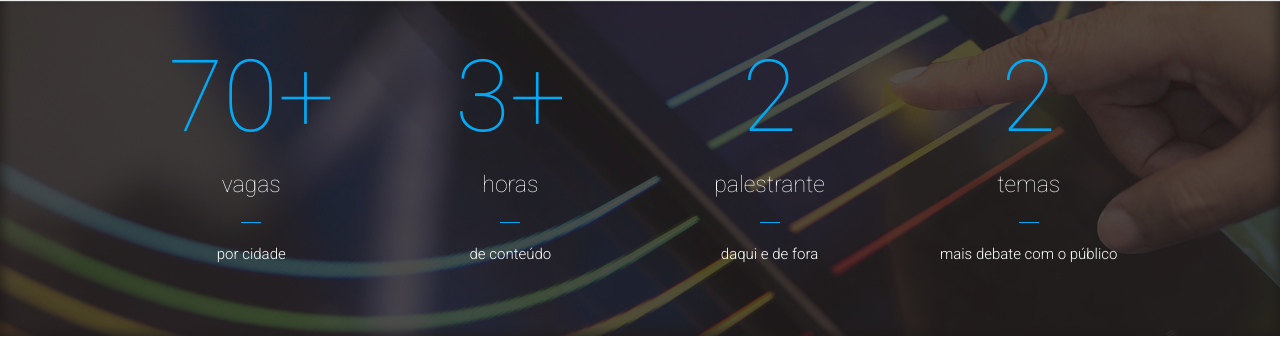
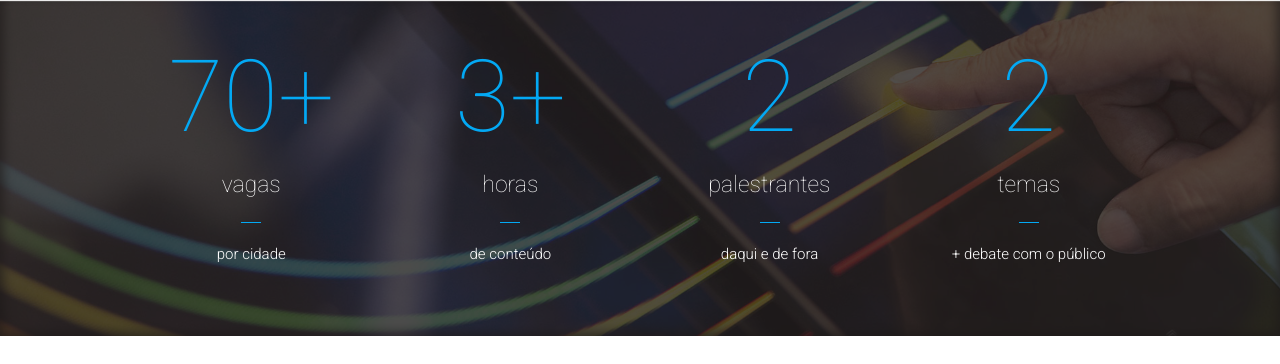
Before and after one commit to marketing-sem-fronteiras/marketing-sem-fronteiras.github.io, a Jekyll site: the page built from index.html, in a window 1280 px wide and 900 px high, scrolled down 1333 px. Shown: the part 89-453 px from the top of the window. Built offline with Jekyll 4.4.1, drawn with Linux system fonts in a browser that asks for light colours; nearby versions of some CDN libraries; comment, search, counter and statistics services are not loaded.

Commit message:
estatisticas

```diff
--- a/_config.yml
+++ b/_config.yml
@@ -62,8 +62,8 @@ statisticBlockImage: "statistic.jpg"
 statisticBlock:
  - {count: "70", specialCharacter: "+", info: "vagas", detail: "por cidade"}
  - {count: "3", specialCharacter: "+", info: "horas", detail: "de conteúdo"}
- - {count: "2", specialCharacter: "", info: "palestrante", detail: "daqui e de fora"}
- - {count: "2", specialCharacter: "", info: "temas", detail: "mais debate com o público"}
+ - {count: "2", specialCharacter: "", info: "palestrantes", detail: "daqui e de fora"}
+ - {count: "2", specialCharacter: "", info: "temas", detail: "+ debate com o público"}
 
 # Latest News Block
 latestNewsTitle: "Últimas Notícias"
```
